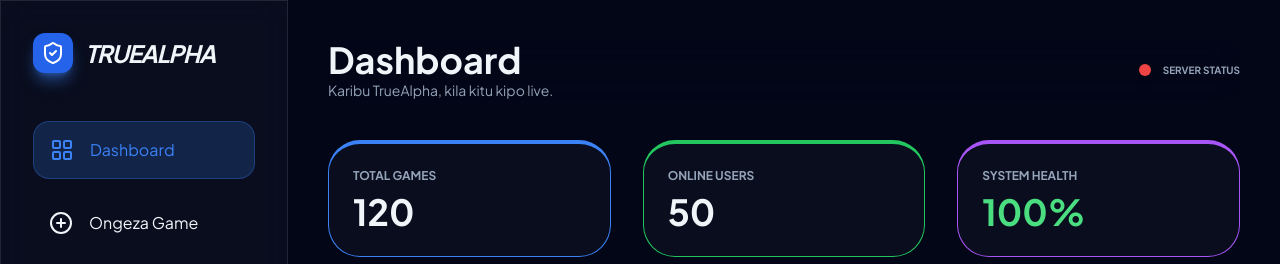
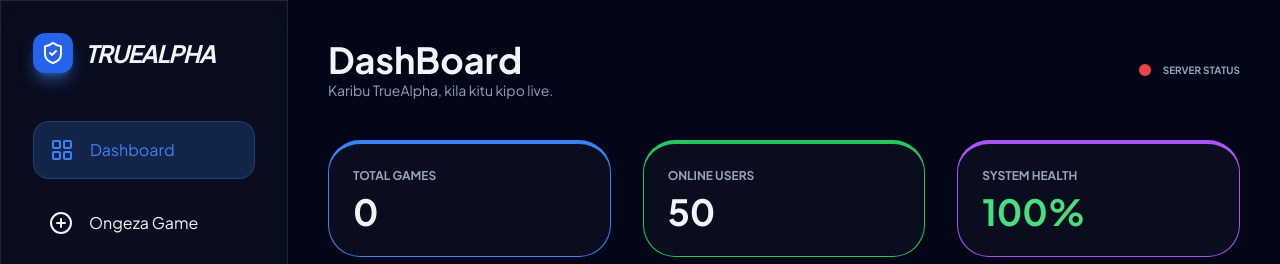
Before and after one commit to Rock46434/TrueAlpha-AdminPanel-Pro, a plain HTML site: page index.html in a window 1280 px wide. Shown: the top 264 px of the page. Drawn offline with nearby package versions, Linux system fonts and the light colour scheme; no server answers.

Commit message:
index.html

```diff
--- a/index.html
+++ b/index.html
@@ -53,7 +53,7 @@
 
         <header class="flex justify-between items-center mb-10 glass p-5 rounded-3xl lg:bg-transparent lg:border-none lg:p-0">
             <div>
-                <h1 id="page-title" class="text-2xl lg:text-4xl font-bold">Dashboard</h1>
+                <h1 id="page-title" class="text-2xl lg:text-4xl font-bold">DashBoard</h1>
                 <p class="text-xs lg:text-sm text-slate-400">Karibu TrueAlpha, kila kitu kipo live.</p>
             </div>
             <div class="flex items-center gap-3">
@@ -66,7 +66,7 @@
             <div class="grid grid-cols-2 lg:grid-cols-3 gap-4 lg:gap-8 mb-10">
                 <div class="glass p-6 rounded-[2rem] border-t-4 border-blue-500">
                     <p class="text-xs text-slate-400 font-bold uppercase mb-2">Total Games</p>
-                    <h2 id="count-games" class="text-4xl font-black">120</h2>
+                    <h2 id="count-games" class="text-4xl font-black">0</h2>
                 </div>
                 <div class="glass p-6 rounded-[2rem] border-t-4 border-green-500">
                     <p class="text-xs text-slate-400 font-bold uppercase mb-2">Online Users</p>
```
